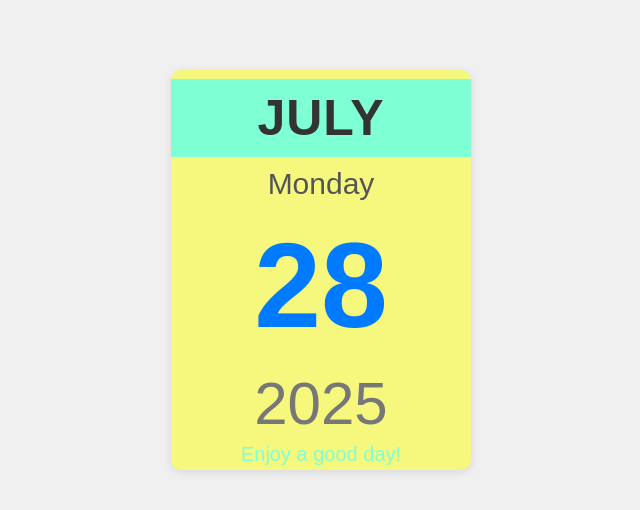
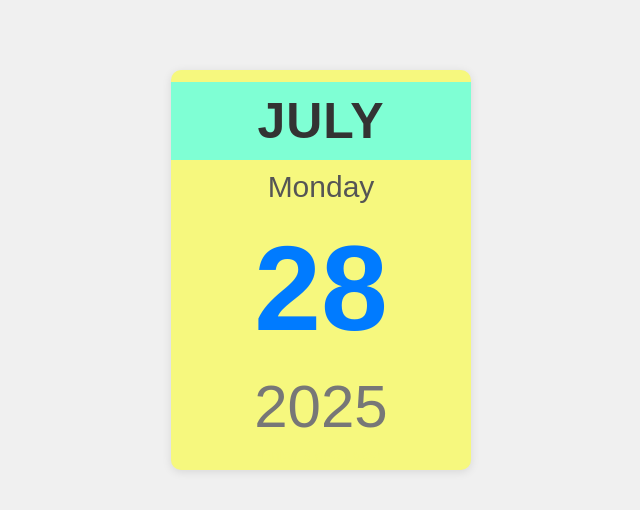
Before and after one commit to Paschal1804/calendar, a plain HTML site: page index.html in a window 1280 px wide. Shown: the whole page, without its empty margins (319-959 px from the left). Drawn offline with Linux system fonts and the light colour scheme.

Commit message:
Update sty1.css

```diff
--- a/sty1.css
+++ b/sty1.css
@@ -57,6 +57,6 @@ body {
     font-size: 60px;
 }
 .p1{
-font-size: 20px;
-    color: aquamarine;
+font-size: 15px;
+    color: #f6f87e;
 }
```
